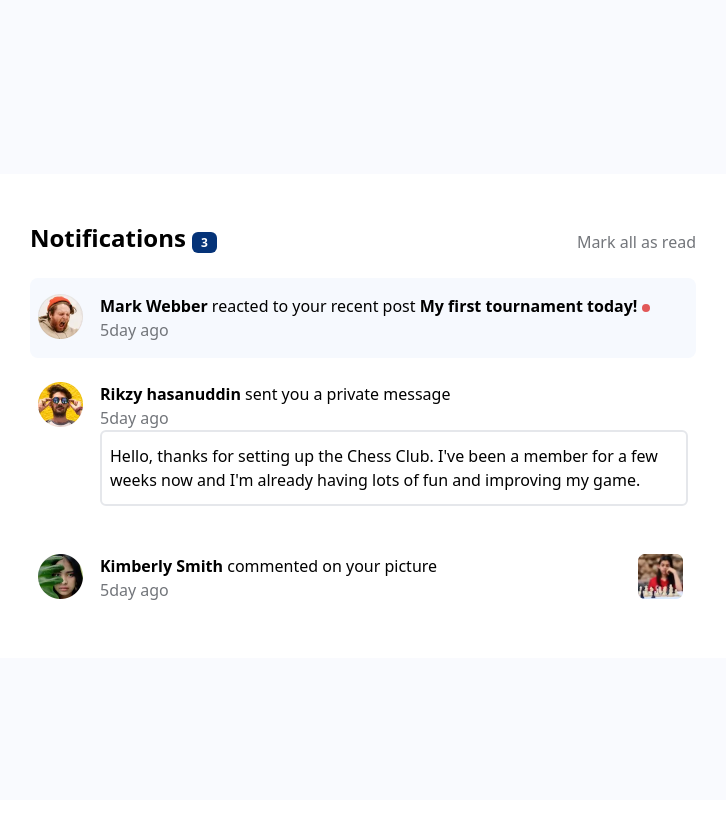
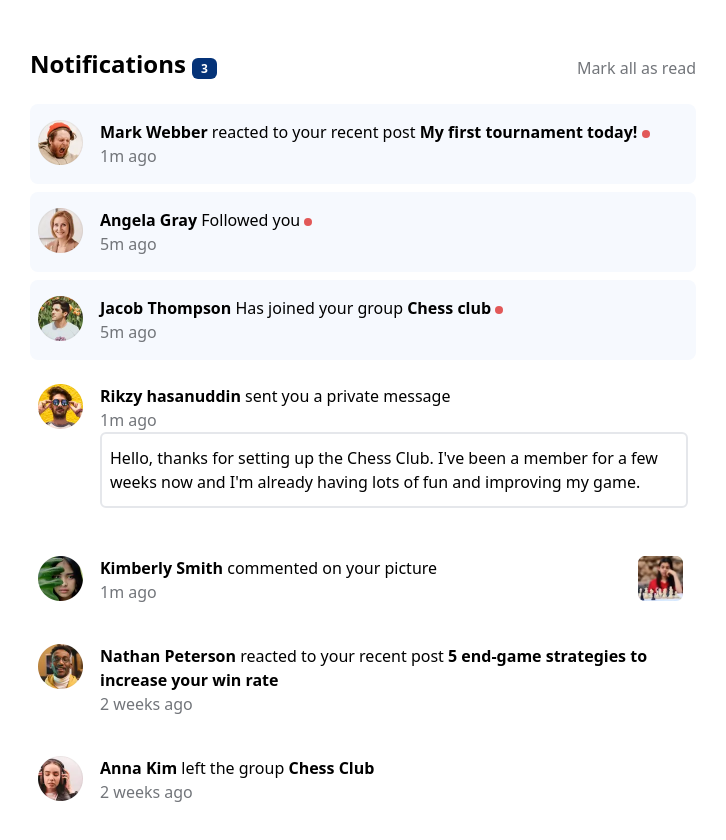
Before and after one commit to GonzaSalda/FrontendMentor-Challenges, a React (Vite) app: page / in a window 1280 px wide. Shown: the top 840 px of the page, without its empty margins (277-1003 px from the left). Before the commit the page ends 800 px from the top, so only its background shows below. Built offline with nearby package versions, Linux system fonts and the light colour scheme.

Commit message:
Creando metodos

```diff
--- a/src/App.jsx
+++ b/src/App.jsx
@@ -1,13 +1,20 @@
-import React from 'react'
+import React, { useEffect, useState } from 'react'
 import avatarMark from './assets/images/avatar-mark-webber.webp'
+import avatarAngela from './assets/images/avatar-angela-gray.webp'
+import avatarJacob from './assets/images/avatar-jacob-thompson.webp'
 import avatarRikzy from './assets/images/avatar-rizky-hasanuddin.webp'
 import avatarKimberly from './assets/images/avatar-kimberly-smith.webp'
+import avatarNathan from './assets/images/avatar-nathan-peterson.webp'
+import avatarAnna from './assets/images/avatar-anna-kim.webp'
 import imgChess from "./assets/images/image-chess.webp"
 
 import Notifications from './components/Notifications'
 const App = () => {
 
-  const people = [
+
+  const [people, setPeople] = useState(
+
+    [
       {
         id: 1,
         name: "Mark Webber",
@@ -15,52 +22,100 @@ const App = () => {
         text: "reacted to your recent post",
         span: "My first tournament today!",
         time: "1m ago",
+        readed: false,
+        isImgComment: false
+      },
+      {
+        id: 2,
+        name: "Angela Gray",
+        img: avatarAngela,
+        text: "Followed you",
+        span: "",
+        time: "5m ago",
+        readed: false,
+        isImgComment: false
+      },
+      {
+        id: 3,
+        name: "Jacob Thompson",
+        img: avatarJacob,
+        text: "Has joined your group",
+        span: "Chess club",
+        time: "5m ago",
+        readed: false,
+        isImgComment: false
+      },
+      {
+        id: 4,
+        name: "Rikzy hasanuddin",
+        img: avatarRikzy,
+        text: "sent you a private message",
+        span: "",
+        msg: "Hello, thanks for setting up the Chess Club. I've been a member for a few weeks now and I'm already having lots of fun and improving my game.",
+        time: "1m ago",
+        readed:true,
+        isImgComment: false
+      },
+
+      {
+        id: 5,
+        name: "Kimberly Smith",
+        img: avatarKimberly,
+        text: "commented on your picture",
+        span: " ",
+        msg: "",
+        time: "1m ago",
+        readed: true,
+        isImgComment: true,
+        imgComment: imgChess
+      },
+      {
+        id: 6,
+        name: "Nathan Peterson",
+        img: avatarNathan,
+        text: "reacted to your recent post",
+        span: "5 end-game strategies to increase your win rate",
+        time: "2 weeks ago",
         readed: true,
         isImgComment: false
       },
       {
-      id: 2,
-      name: "Rikzy hasanuddin",
-      img: avatarRikzy,
-      text: "sent you a private message",
-      span: false,
-      msg: "Hello, thanks for setting up the Chess Club. I've been a member for a few weeks now and I'm already having lots of fun and improving my game.",
-      time: "1m ago",
-      readed: false,
+        id: 7,
+        name: "Anna Kim",
+        img: avatarAnna,
+        text: "left the group",
+        span: "Chess Club",
+        time: "2 weeks ago",
+        readed: true,
         isImgComment: false
-    },
-
-    {
-      id: 3,
-      name: "Kimberly Smith",
-      img: avatarKimberly,
-      text: "commented on your picture",
-      span: false,
-      msg: false,
-      time: "1m ago",
-      readed: false,
-      isImgComment: true,
-      imgComment: imgChess
       }
 
     ]
+  )
 
 
+    const count = (people.filter(item => !item.readed).length)
 
+  const markAllRead = () => {
+    setPeople(people.map((item) =>(
+      {...item, readed:true}
+    )))
+  }
 
   return (
     <>
 
 
-      <main className='bg-[#F9FAFE] flex justify-center items-center h-screen'>
-        <div className='bg-[#FFFFFF] max-w-[730px] p-8 mt-8'>
+      <main className='bg-[#F9FAFE] flex justify-center items-center h-auto'>
+
+        <div className='bg-[#FFFFFF] max-w-[730px] p-8'>
           <header className='flex justify-between my-4 '>
-            <h1 className='text-2xl font-semibold mb-2'>Notifications <span className='bg-[#053378] text-white text-xs  rounded-md py-[2px] px-[9px]'>3</span></h1>
-            <button className='text-[#72757A]'>Mark all as read</button>
+            <h1 className='text-2xl font-semibold mb-2'>Notifications <span className='bg-[#053378] text-white text-xs  rounded-md py-[2px] px-[9px]'>{count}</span></h1>
+            <button  className='text-[#72757A]' onClick={markAllRead}>Mark all as read</button>
           </header>
 
+          <Notifications people={people} />
 
-          <Notifications people={people} />
 
 
         </div>
--- a/src/components/Notification.jsx
+++ b/src/components/Notification.jsx
@@ -11,9 +11,14 @@ const Notification = ({ item }) => {
             }
 
             <div className='col-start-2 col-end-3 row-start-1 row-end-2 flex flex-col'>
-                <h5 className='font-bold'>{item.name} <span className='font-normal'>{item.text}</span> <span>{item.span}</span> {item.readed && <span className='w-2 h-2 inline-block rounded-full bg-[#E25858]'></span>}</h5>
-                <span className='col-start-1 col-end-2  text-[#72757A]'>5day ago</span>
-                {item.msg && <p className='col-start-2 col-end-3 row-start-2 row-end-3 border-2 rounded-md mb-2 py-3 px-2'>{item.msg}</p>}
+                <h5 className='font-bold'>{item.name} <span className='font-normal'>{item.text}</span> <span>{item.span}</span> {!item.readed && <span className='w-2 h-2 inline-block rounded-full bg-[#E25858]'></span>}</h5>
+
+
+                <span className='col-start-1 col-end-2  text-[#72757A]'>{item.time}</span>
+
+                {
+                item.msg && <p className='col-start-2 col-end-3 row-start-2 row-end-3 border-2 rounded-md mb-2 py-3 px-2'>{item.msg}</p>
+                }
             </div>
 
         </>
--- a/src/components/Notifications.jsx
+++ b/src/components/Notifications.jsx
@@ -5,8 +5,8 @@ const Notifications = ({people}) => {
     <>
 
             {people.map((item) =>(
-              <div key={item.id} className={`${item.readed && "bg-[#F6F9FE]"} ${item.isImgComment ? "grid-cols-[50px_10fr_50px]":"grid-cols-[50px_10fr]"} grid grid-rows-1  gap-3 mb-2 py-4 px-2 rounded-lg`}>
-                <Notification  item={item}/>
+              <div key={item.id} className={`${!item.readed && "bg-[#F6F9FE]"} ${item.isImgComment ? "grid-cols-[50px_10fr_50px]":"grid-cols-[50px_10fr]"} grid grid-rows-1  gap-3 mb-2 py-4 px-2 rounded-lg`}>
+                <Notification  item={item} />
               </div>
             ))}
 
```
Lines whose indentation alone changed are shown as unchanged.
